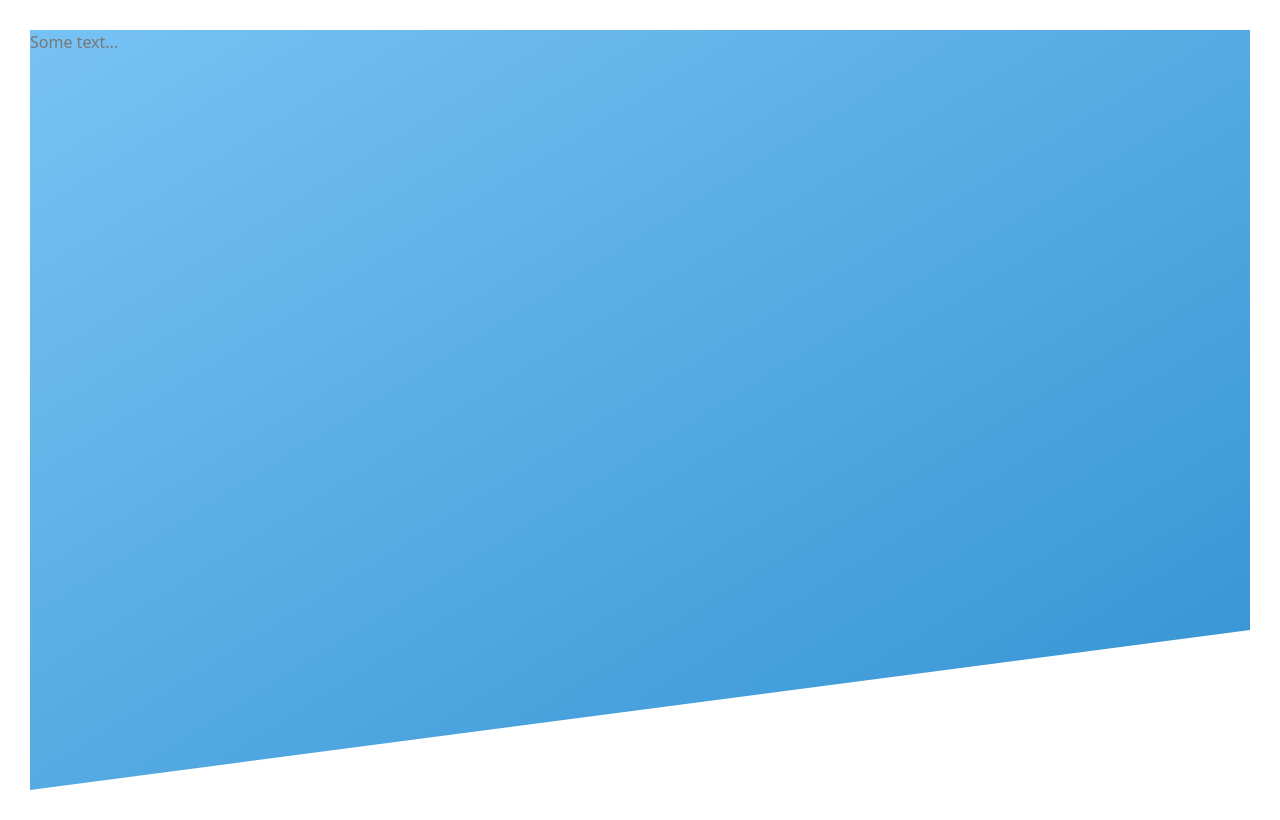
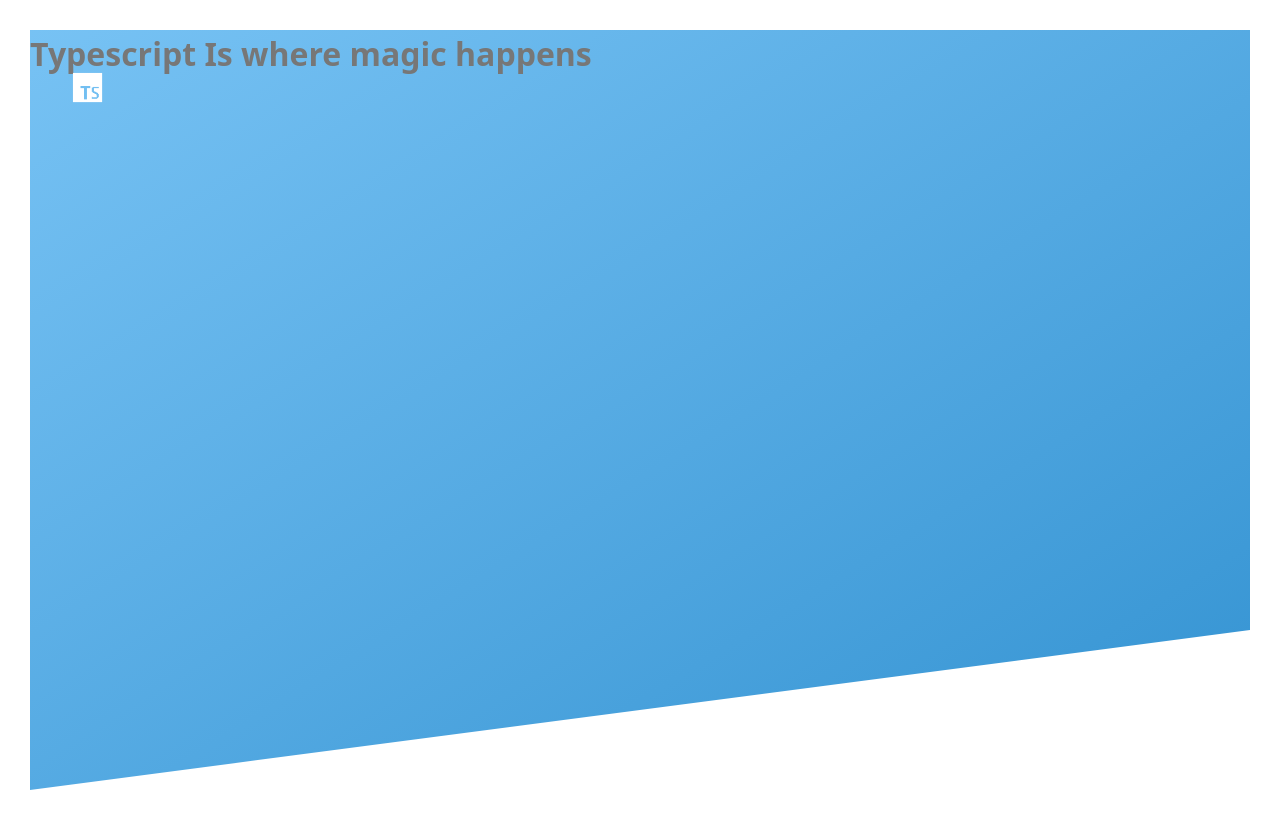
Before and after one commit to Beast-Code9999/Landing-page-V2, a plain HTML site: page index.html in a window 1280 px wide. Drawn offline with Linux system fonts and the light colour scheme.

Commit message:
add heading logo

```diff
--- a/index.html
+++ b/index.html
@@ -10,7 +10,13 @@
 </head>
 <body>
     <header class="header">
-        Some text...
+        <div class="logo-box">
+            <img src="./img/icons8-typescript.png" alt="Typescript-Logo" class="logo">
+        </div>
+        <h1 class="heading-primary">
+            <span class="heading-primary-main">Typescript</span>
+            <span class="heading-primary-sub">Is where magic happens</span>
+        </h1>
     </header>
 </body>
 </html>
--- a/style.css
+++ b/style.css
@@ -38,4 +38,15 @@
 
     /* clip the background image */
     clip-path: polygon(0 0, 100% 0, 100% 75vh, 0 100%);
+    position: relative;
 }
+
+.logo-box {
+    position: absolute;
+    top: 40px;
+    left: 40px;
+}
+
+.logo {
+    height: 35px;
+}
```
Also changed, not shown: img/icons8-typescript.png (added), 1 other file.
